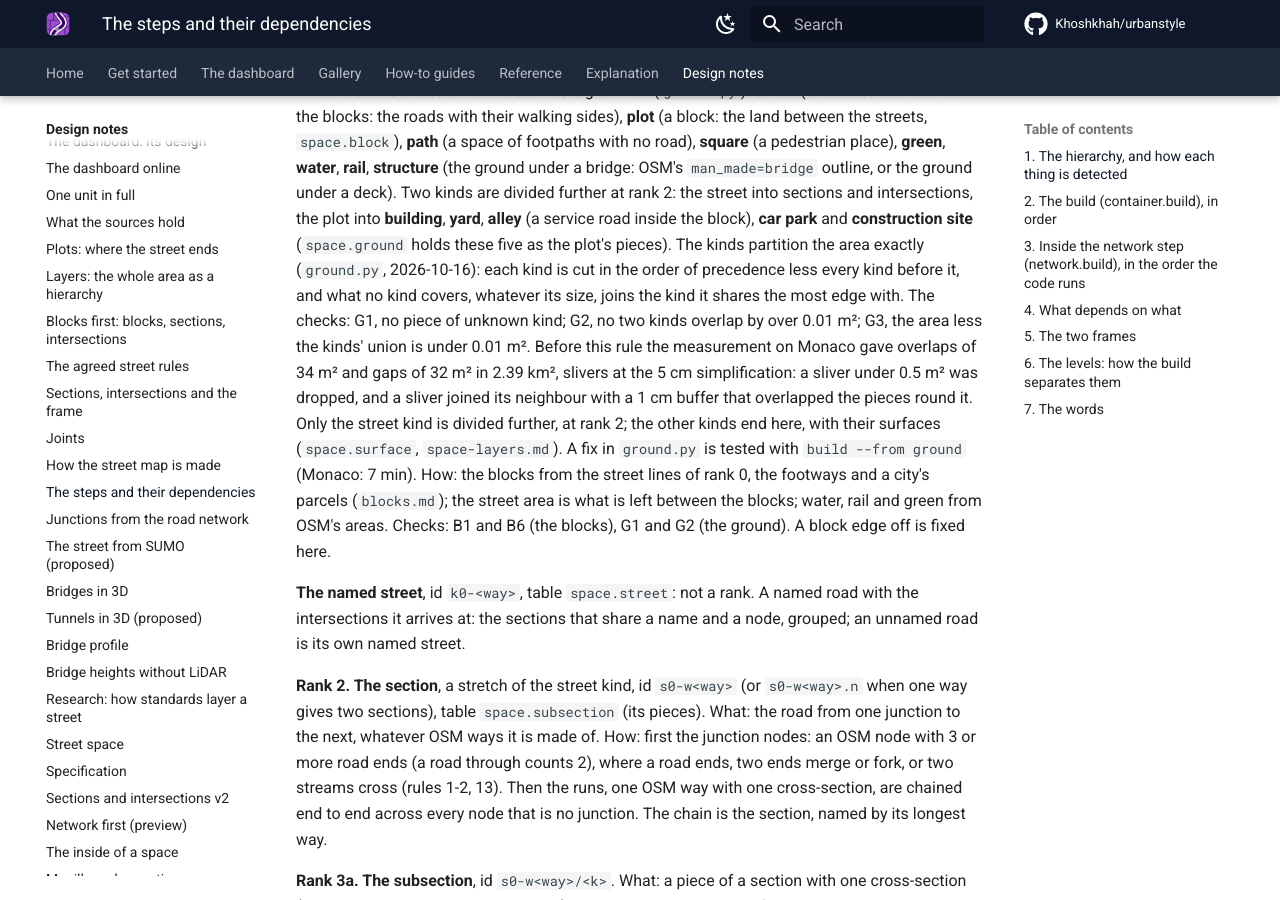
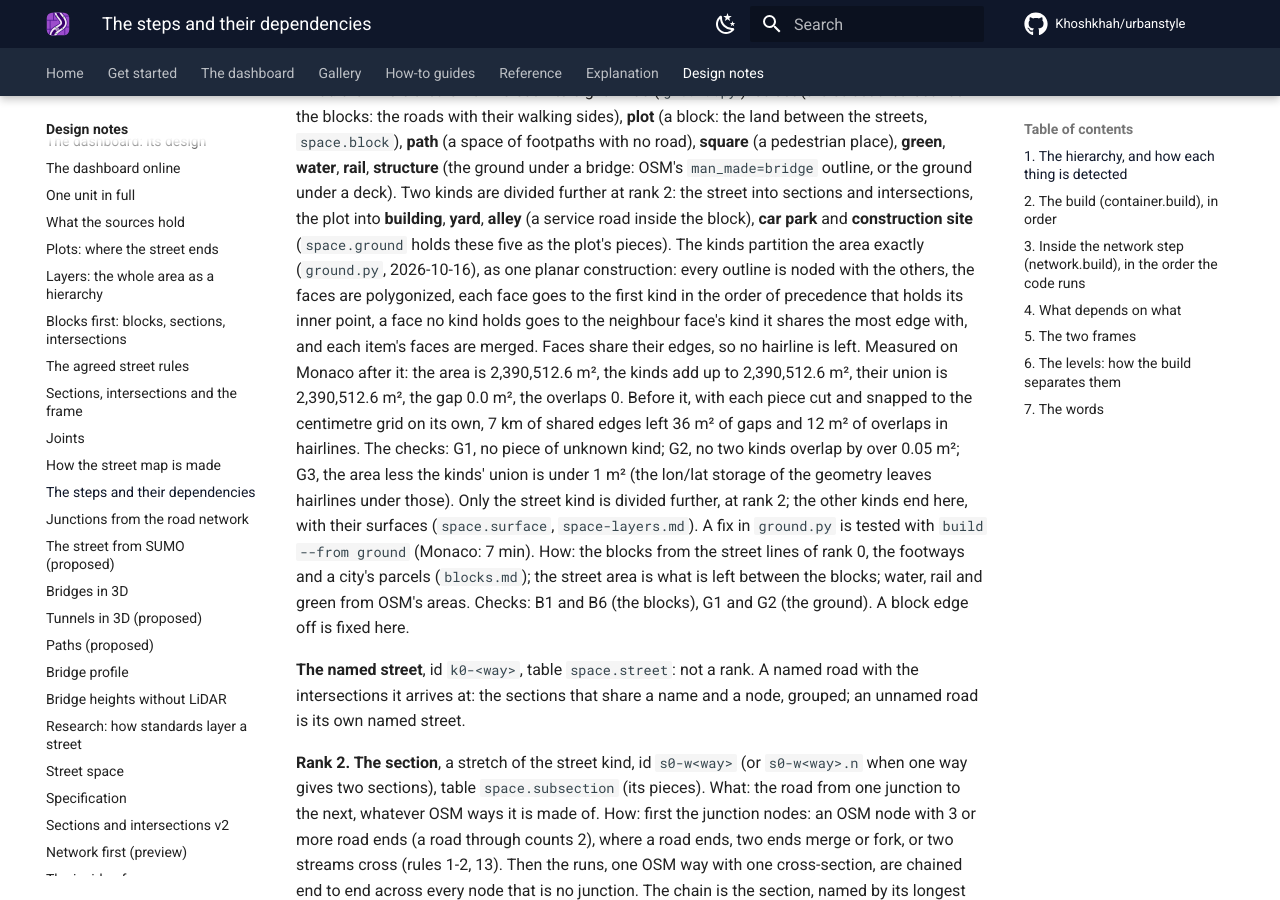
Before and after one commit to Khoshkhah/urbanstyle, an MkDocs documentation site: the page built from docs/design/steps.md, in a window 1280 px wide and 900 px high, scrolled down 2940 px. Built offline with MkDocs 1.6.1 and Material for MkDocs 9.7.7, drawn with Linux system fonts in a browser that asks for light colours; comment, search, counter and statistics services are not loaded; some of the changed text lies outside the part shown.

Commit message:
ground.py: the kinds as one planar partition of the area (noded outlines, polygonized faces, precedence, orphans to the neighbour); G2 on the raw geometry; docs: the numbers, the paths note
Monaco after it: the area, the kinds' sum and their union are all 2,390,512.6 m2, gap 0.0, overlaps 0, no unknown piece. Before,
with each piece snapped to the grid on its own, 7 km of shared edges left 36 m2 of gaps and 12 m2 of overlaps in hairlines, which
G2 hid behind a 1 cm inward buffer. docs/design/paths.md (proposed, a trial): a public pedestrian way cuts a block and is a street
of its own kind; a square is the path intersection of the path streets that reach it.

Co-Authored-By: Claude Fable 5.1 <noreply@anthropic.com>

```diff
--- a/docs/design/steps.md
+++ b/docs/design/steps.md
@@ -81,12 +81,14 @@ with their walking sides), **plot** (a block: the land between the streets, `spa
 road), **square** (a pedestrian place), **green**, **water**, **rail**, **structure** (the ground under a bridge: OSM's
 `man_made=bridge` outline, or the ground under a deck). Two kinds are divided further at rank 2: the
 street into sections and intersections, the plot into **building**, **yard**, **alley** (a service road inside the block), **car
-park** and **construction site** (`space.ground` holds these five as the plot's pieces). The kinds partition the area exactly (`ground.py`, 2026-10-16): each kind is cut in the order of
-precedence less every kind before it, and what no kind covers, whatever its size, joins the kind it shares the most edge with. The
-checks: G1, no piece of unknown kind; G2, no two kinds overlap by over 0.01 m²; G3, the area less the kinds' union is under
-0.01 m². Before this rule the measurement on Monaco gave overlaps of 34 m² and gaps of 32 m² in 2.39 km², slivers at the 5 cm
-simplification: a sliver under 0.5 m² was dropped, and a sliver joined its neighbour with a 1 cm buffer that overlapped the pieces
-round it. Only the street kind is divided further, at rank 2; the other kinds end here, with their surfaces (`space.surface`,
+park** and **construction site** (`space.ground` holds these five as the plot's pieces). The kinds partition the area exactly (`ground.py`, 2026-10-16), as one planar construction: every outline
+is noded with the others, the faces are polygonized, each face goes to the first kind in the order of precedence that holds its
+inner point, a face no kind holds goes to the neighbour face's kind it shares the most edge with, and each item's faces are merged.
+Faces share their edges, so no hairline is left. Measured on Monaco after it: the area is 2,390,512.6 m², the kinds add up to
+2,390,512.6 m², their union is 2,390,512.6 m², the gap 0.0 m², the overlaps 0. Before it, with each piece cut and snapped to the
+centimetre grid on its own, 7 km of shared edges left 36 m² of gaps and 12 m² of overlaps in hairlines. The checks: G1, no piece of
+unknown kind; G2, no two kinds overlap by over 0.05 m²; G3, the area less the kinds' union is under 1 m² (the lon/lat storage of
+the geometry leaves hairlines under those). Only the street kind is divided further, at rank 2; the other kinds end here, with their surfaces (`space.surface`,
 `space-layers.md`). A fix in `ground.py` is tested with `build --from ground` (Monaco: 7 min).
 How: the blocks from the street lines of rank 0, the footways and a city's parcels (`blocks.md`); the street area is what is left
 between the blocks; water, rail and green from OSM's areas. Checks: B1 and B6 (the blocks), G1 and G2 (the ground). A block edge off
@@ -146,7 +148,8 @@ touches no block, between two roadways, is an `island`. Only at the levels the o
 Lane lines only between lanes OSM counts, the centre line, stop and give-way lines at the stop lines, zebras from
 `crossing:markings`, arrows and guide lines from SUMO's moves, the kerb line between the two sides.
 
-Outside the tree: the **named street** (a group of stretches); the **links** between levels, which join two elements at a node; the
+Outside the tree, lying on it: the **paths** (every footpath whole, `space.path`, on the walking side, on a yard, on a crosswalk), the
+**street objects** (`space.object`); and the **named street** (a group of stretches); the **links** between levels, which join two elements at a node; the
 **bridge models**, drawn from a profile over the level-1 spaces they replace.
 
 On the page the layers follow the tree: **Sections** draws each section's area (its subsections' areas joined), **Subsections** each
--- a/mkdocs.yml
+++ b/mkdocs.yml
@@ -82,6 +82,7 @@ nav:
       - "The street from SUMO (proposed)": design/street-from-sumo.md
       - "Bridges in 3D": design/bridges-3d.md
       - Tunnels in 3D (proposed): design/tunnels-3d.md
+      - Paths (proposed): design/paths.md
       - "Bridge profile": design/bridge-profile.md
       - "Bridge heights without LiDAR": design/bridge-heights.md
       - "Research: how standards layer a street": design/layers-research.md
```
Also changed, not shown: docs/design/paths.md (added, +57 -0 lines), docs/plan.md (+2 -0 lines), 2 other files.
